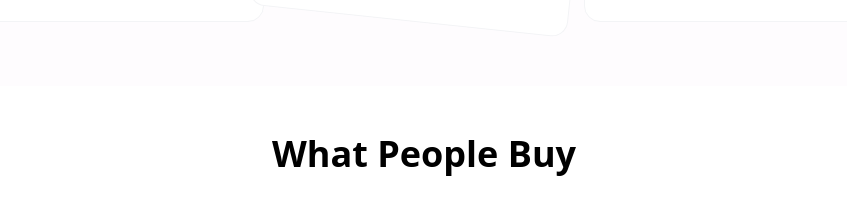
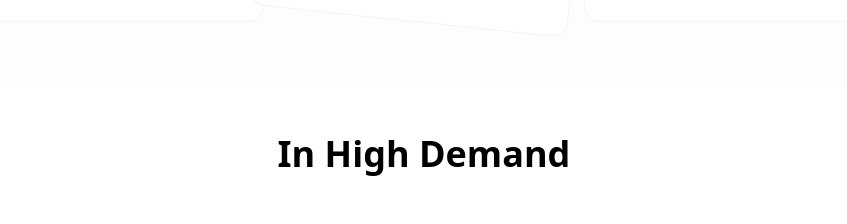
Before and after one commit to Treasure56/casee-v2, a Next.js app: page / in a window 1280 px wide. Shown: the part 1260-1484 px from the top of the page, without its empty margins (216-1063 px from the left). Built offline with nearby package versions, Linux system fonts and the light colour scheme.

Commit message:
fixed build error

```diff
--- a/src/app/(public)/(index)/Reviews.tsx
+++ b/src/app/(public)/(index)/Reviews.tsx
@@ -9,7 +9,7 @@ export default function Reviews() {
   return (
     <section className="app-container flex flex-col gap-4 justify-center py-12 max-w-[1000px] mx-auto">
         <h2 className="text-center text-3xl md:text-4xl mb-8 font-bold">
-        What People Buy
+        In High Demand
       </h2>
       <div className="relative">
         <div className="grid grid-cols-2 md:grid-cols-3 overflow-clip mt-5">
```
